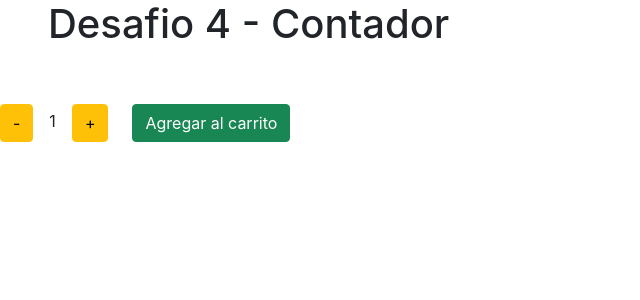
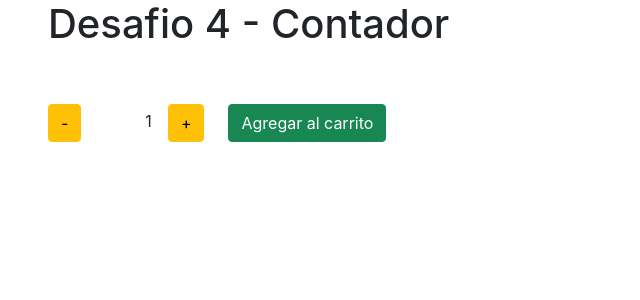
Before and after one commit to emilianoblancodev/desafios_coder, a React (Create React App) app: page / in a window 1280 px wide. Shown: the top 300 px of the page, without its empty margins (0-640 px from the left). Built offline with nearby package versions, Linux system fonts and the light colour scheme.

Commit message:
Le doy algo de margen al boton

```diff
--- a/src/components/ItemCount/ItemCount.jsx
+++ b/src/components/ItemCount/ItemCount.jsx
@@ -19,7 +19,7 @@ const ItemCount = ({stock, initial, onAdd}) => {
 
   return (
     <>
-    <button  className= "btn btn-warning my-5"disabled={cantidad === 0} onClick={res} >-</button>
+    <button  className= "btn btn-warning mx-5 my-5"disabled={cantidad === 0} onClick={res} >-</button>
     <span className= "mx-3">{cantidad}</span>
     <button  className= "btn btn-warning"disabled={cantidad === stock} onClick={sum} >+</button>
     <button  className= "btn btn-success mx-4"disabled={cantidad === 0} onClick={()=>onAdd(cantidad)} >Agregar al carrito</button>
```
